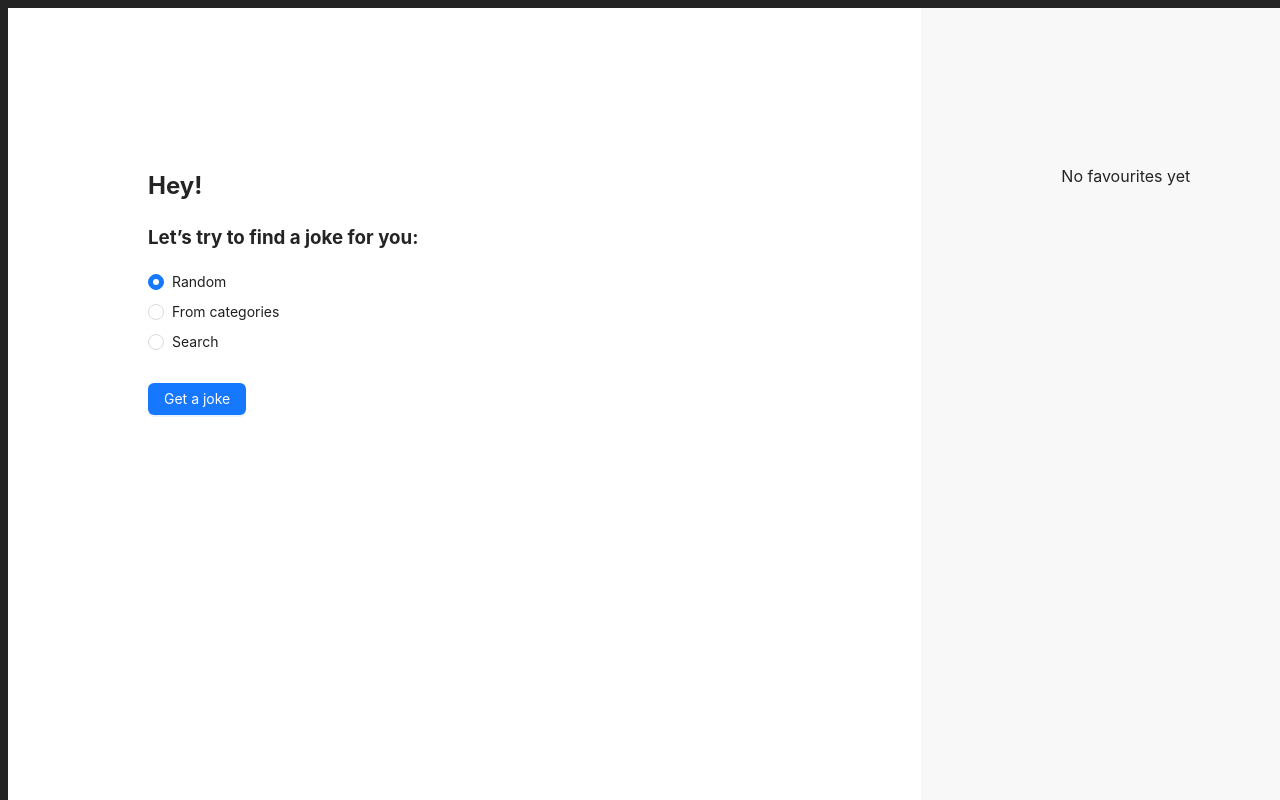
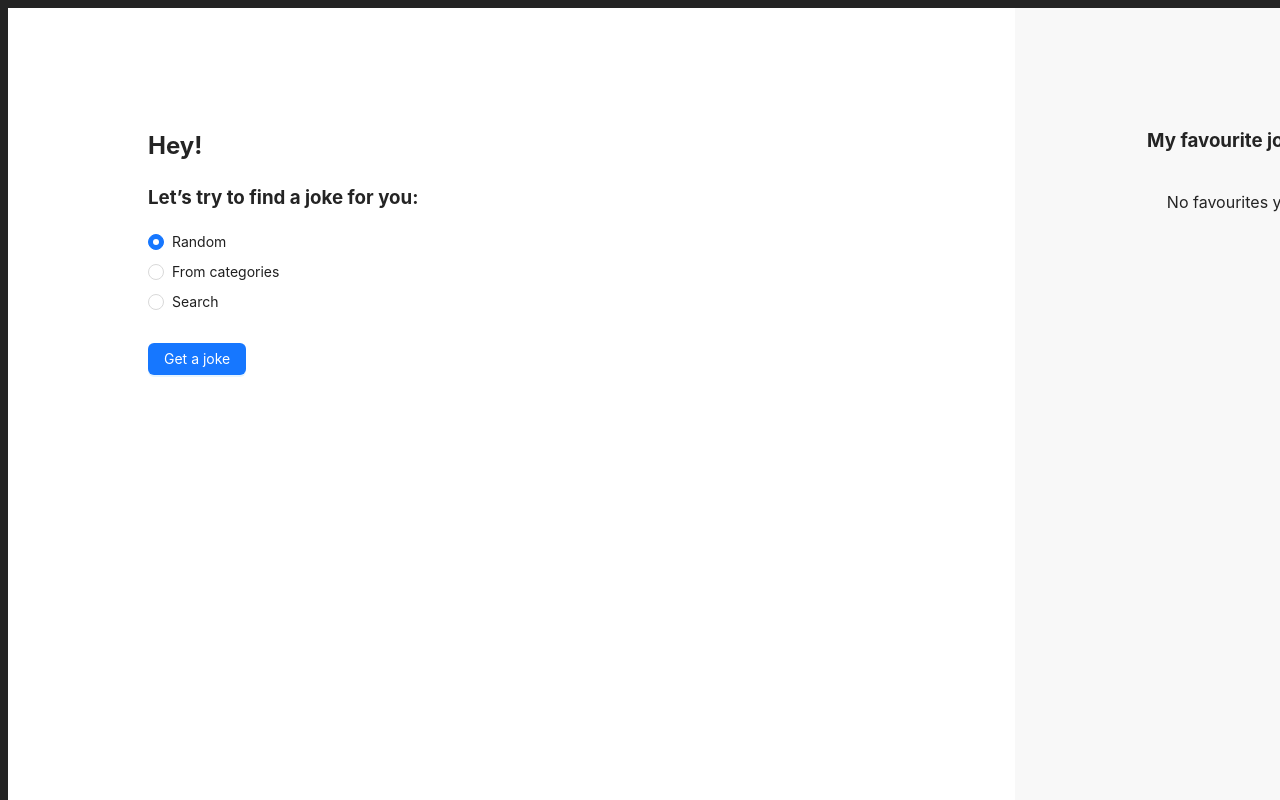
Before and after one commit to Makovniuk/My-Project-React-JS-Jokes-Chack-Norris, a React (Vite) app: page / in a window 1280 px wide. Shown: the top 800 px of the page. Built offline with nearby package versions, Linux system fonts and the light colour scheme.

Commit message:
update logic favouriteList

```diff
--- a/src/components/JokeCard/JokeCard.css
+++ b/src/components/JokeCard/JokeCard.css
@@ -63,3 +63,24 @@
       transform: scale(1);
     }
   }
+
+  .jokes-card.compact {
+    transform: scale(0.6); /* сжатие всей карточки */
+    margin: 4px;
+  }
+
+  .jokes-card.compact h5 {
+    font-size: 16px;
+  }
+
+  .jokes-card.compact .update-data {
+    font-size: 14px;
+  }
+
+  .jokes-card.compact .categori {
+    font-size: 16px;
+  }
+
+  .jokes-card.compact .heart-icon {
+    font-size: 16px;
+  }
--- a/src/components/JokeCard/JokeCard.jsx
+++ b/src/components/JokeCard/JokeCard.jsx
@@ -2,7 +2,7 @@ import './JokeCard.css';
 import { HeartFilled, HeartOutlined } from '@ant-design/icons';
 import { useState } from 'react';
 
-const JokeCard = ({ jokesData, isFavourite, onToggleFavourite }) => {
+const JokeCard = ({ jokesData, isFavourite, onToggleFavourite, compact = false }) => {
 
 const dateFromBackend = new Date(jokesData.updated_at.replace(/(\.\d{3})\d+/, '$1'));
 const now = new Date();
@@ -11,7 +11,7 @@ const hoursPassed = (diffMs / (1000 * 60 * 60)) / 8640;
 
 return (
 
-<div className="jokes-card">
+<div className={`jokes-card ${compact ? "compact" : ""}`}>
   <div className="content-card">
     <div
       onClick={onToggleFavourite}
@@ -20,10 +20,9 @@ return (
       {isFavourite ? <HeartFilled /> : <HeartOutlined />}
     </div>
     <h5>{jokesData.value}</h5>
-        <p className='update-data'>Last update: {hoursPassed.toFixed()} years ago</p>
-        <h3 className='categori'>{jokesData.categories}</h3>
+    <p className="update-data">Last update: {hoursPassed.toFixed()} years ago</p>
+    <h3 className="categori">{jokesData.categories}</h3>
   </div>
-
 </div>
 )
 };
--- a/src/components/Tamplates/Templates.css
+++ b/src/components/Tamplates/Templates.css
@@ -11,7 +11,7 @@
     height: 900px;
     background-color: #fff;
     padding-left: 140px;
-    padding-top: 140px;
+    padding-top: 100px;
 
 }
 
@@ -19,9 +19,10 @@
     background-color:#F8F8F8;
     width: 480px;
     height: 900px;
-    padding-left: 140px;
-    padding-top: 140px;
-
+    padding-top: 100px;
+    display: flex;
+    flex-direction: column;
+    align-items: center;
 }
 
 .radio-group {
@@ -38,5 +39,5 @@
 .input-search {
     margin-top: 25px;
     width: 500px;
-    margin-right: 200px;
+    margin-right: 250px;
 }
--- a/src/components/Tamplates/Templates.jsx
+++ b/src/components/Tamplates/Templates.jsx
@@ -132,6 +132,7 @@ const Templates = () => {
       </div>
 
       <div className="favourite-content">
+        <h3>My favourite jokes</h3>
       {favoriteList.length > 0
     ? favoriteList.map(joke => (
         <JokeCard
@@ -139,10 +140,11 @@ const Templates = () => {
           jokesData={joke}
           isFavourite={true}
           onToggleFavourite={() => toggleFavourite(joke)}
+          compact
         />
       ))
     : <p>No favourites yet</p>}
-      </div>
+    </div>
     </div>
   );
 };
```
Lines whose indentation alone changed are shown as unchanged.
